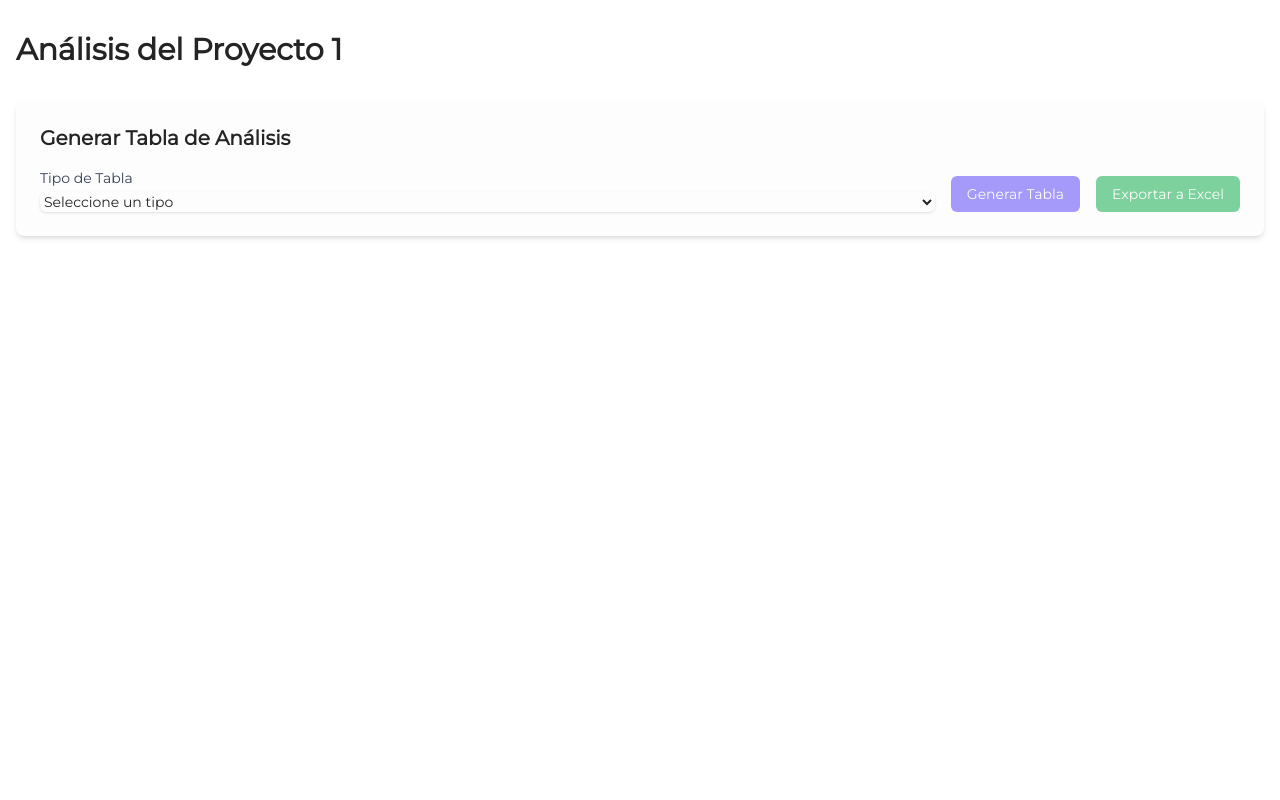
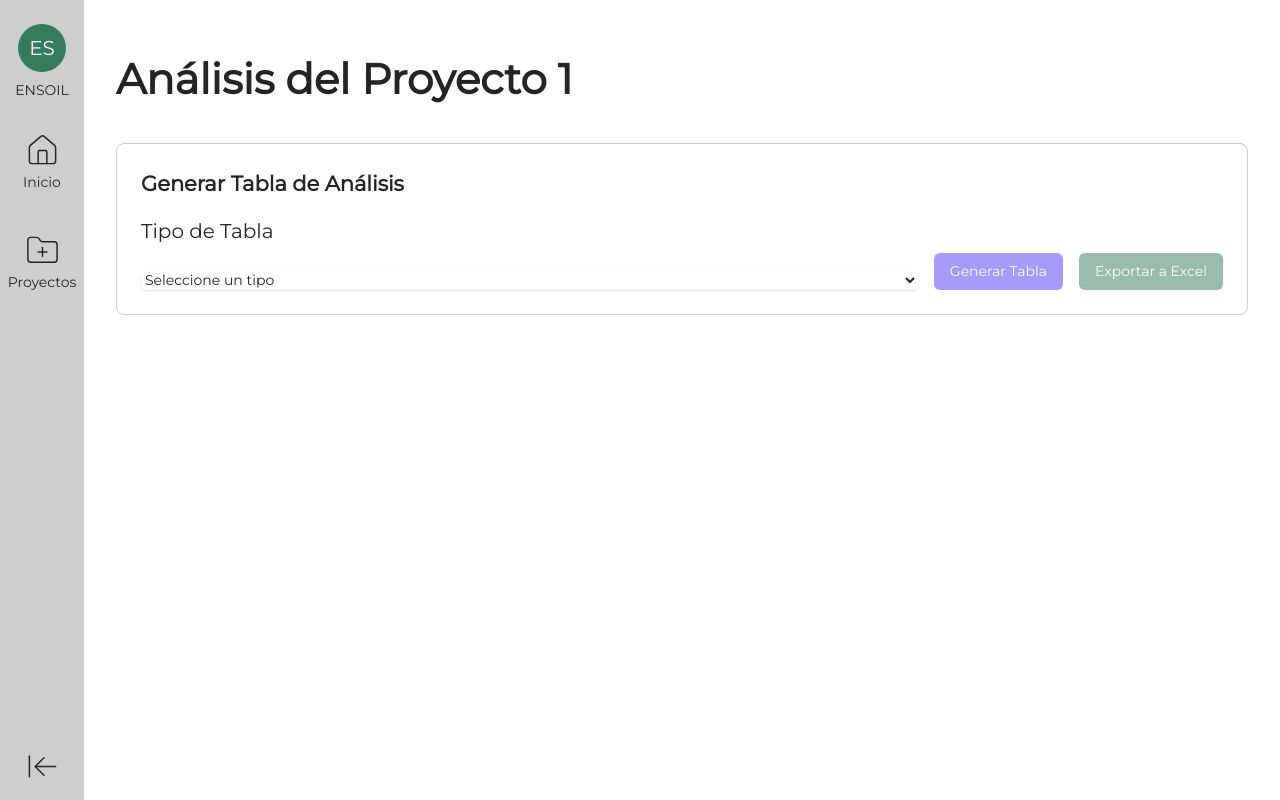
Before and after one commit to RaiEscalona/EnSoilFrontend-test, a Next.js app in the folder ensoil/: page /projects/1/analysis in a window 1280 px wide. Built offline with nearby package versions, Linux system fonts and the light colour scheme.

Commit message:
fix: vista analisis projects

```diff
--- a/ensoil/src/app/projects/[id]/analysis/analysis.css
+++ b/ensoil/src/app/projects/[id]/analysis/analysis.css
@@ -19,6 +19,7 @@
   padding: 0.5rem 0.75rem;
   text-align: center;
   white-space: nowrap; /* Prevent text wrapping */
+  color: #242424;
 }
 
 .analysis-table thead th {
@@ -27,6 +28,11 @@
   position: sticky;
   top: 0; /* Stick header */
   z-index: 10;
+  color: #242424;
+}
+
+:root.dark .analysis-table thead th {
+  background-color: #1e293b; /* slate-800, por ejemplo */
 }
 
 /* Styling for the top-left empty cell */
--- a/ensoil/src/app/projects/[id]/analysis/page.js
+++ b/ensoil/src/app/projects/[id]/analysis/page.js
@@ -4,6 +4,7 @@ import { useState } from 'react';
 import { useParams } from 'next/navigation';
 import * as XLSX from 'xlsx'; // Import xlsx library
 import './analysis.css'; // Import the CSS file
+import WithSidebarLayout from "@/components/layouts/layoutWithSidebar";
 
 export default function AnalysisPage() {
   const { id: projectId } = useParams(); // Rename id to avoid conflict
@@ -133,21 +134,24 @@ export default function AnalysisPage() {
   };
 
   return (
+    <WithSidebarLayout>
     <div className="container mx-auto px-4 py-8">
-      <h1 className="text-3xl font-bold mb-8">Análisis del Proyecto {projectId}</h1>
+      <h1 className="text-h2 font-bold mb-8">Análisis del Proyecto {projectId}</h1>
 
-      <div className="bg-white p-6 rounded-lg shadow-md mb-6">
-        <h2 className="text-xl font-semibold mb-4">Generar Tabla de Análisis</h2>
+      <div className="p-6 rounded-lg border mb-5 block" style={{ borderColor: 'var(--color-quaternary)' }}>
+
+        <h2 className="text-h3 mb-4">Generar Tabla de Análisis</h2>
         <div className="flex items-end space-x-4">
           <div className="flex-grow">
-            <label htmlFor="tableType" className="block text-sm font-medium text-gray-700 mb-1">
+            <label htmlFor="tableType" className="text-h4 block ">
               Tipo de Tabla
             </label>
+            <br />
             <select
               id="tableType"
               value={selectedTableType}
               onChange={(e) => setSelectedTableType(e.target.value)}
-              className="block w-full rounded-md border-gray-300 shadow-sm focus:border-indigo-500 focus:ring-indigo-500 sm:text-sm"
+              className="block w-full rounded-md border-secondary shadow-sm focus:border-indigo-500 focus:ring-indigo-500 sm:text-h5"
               disabled={isLoading}
             >
               <option value="">Seleccione un tipo</option>
@@ -158,17 +162,18 @@ export default function AnalysisPage() {
               ))}
             </select>
           </div>
+
           <button
             onClick={handleGenerateTable}
             disabled={!selectedTableType || isLoading}
-            className="px-4 py-2 text-sm font-medium text-white bg-indigo-600 rounded-md hover:bg-indigo-700 disabled:opacity-50 disabled:cursor-not-allowed"
+            className="px-4 py-2 text-h5 text-white bg-indigo-600 rounded-md hover:bg-indigo-700 disabled:opacity-50 disabled:cursor-not-allowed"
           >
             {isLoading ? 'Generando...' : 'Generar Tabla'}
           </button>
           <button
             onClick={handleExportExcel}
             disabled={!tableData || isLoading || selectedTableType !== 'depth_analysis'}
-            className="px-4 py-2 text-sm font-medium text-white bg-green-600 rounded-md hover:bg-green-700 disabled:opacity-50 disabled:cursor-not-allowed"
+            className="px-4 py-2 text-h5 text-white bg-primary rounded-md hover:bg-green-700 disabled:opacity-50 disabled:cursor-not-allowed"
           >
             Exportar a Excel
           </button>
@@ -179,11 +184,12 @@ export default function AnalysisPage() {
       {isLoading && <p className="text-center my-4">Cargando datos de la tabla...</p>}
       {error && <p className="text-center my-4 text-red-600">{error}</p>}
       {tableData && selectedTableType === 'depth_analysis' && (
-         <div className="bg-white p-6 rounded-lg shadow-md">
-           <h3 className="text-lg font-semibold mb-4">Tabla: {tableTypes.find(t => t.value === selectedTableType)?.label}</h3>
+         <div className="bg-white p-6 rounded-lg shadow-md max-h-[875vh] overflow-auto" >
+           <h3 className=" text-black text-h3 mb-4">Tabla: {tableTypes.find(t => t.value === selectedTableType)?.label}</h3>
            {renderDepthAnalysisTable()}
          </div>
       )}
     </div>
+    </WithSidebarLayout>
   );
 }
--- a/ensoil/src/components/sidebar.js
+++ b/ensoil/src/components/sidebar.js
@@ -5,7 +5,7 @@ import DropdownIcon from "./dropdown";
 
 export default function Sidebar() {
   return (
-    <aside className="bg-quaternary w-21 h-screen text-white flex flex-col items-center pt-6 dark:bg-base dark:text-black">
+    <aside className="bg-quaternary w-21 min-h-screen text-white flex flex-col items-center pt-6 dark:bg-base dark:text-black">
       <div className="bg-primary text-white w-12 h-12 rounded-full text-white flex flex-col items-center justify-center text-h4"
         >ES</div>
         <span className="text-black text-h5 pt-2 dark:text-white">ENSOIL</span>
```
